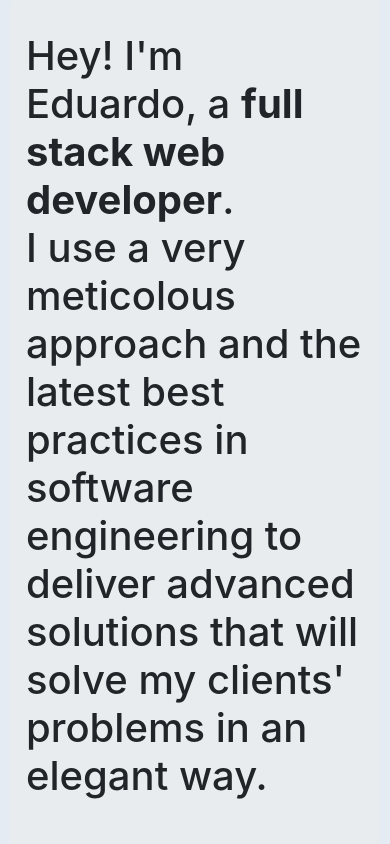
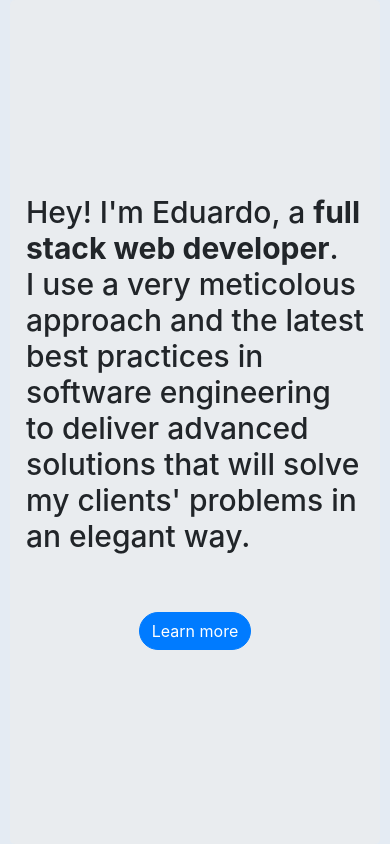
Before and after one commit to eduardomecchia/nuxt-portfolio, a Nuxt app: page / in a window 390 px wide. Shown: the top 844 px of the page. Built offline with nearby package versions, Linux system fonts and the light colour scheme.

Commit message:
fix: padding of project cards and font-size of mobile jumbotron

```diff
--- a/components/jumbotron.vue
+++ b/components/jumbotron.vue
@@ -44,8 +44,17 @@
         font-weight: 600;
 
         &__heading {
-            strong { font-size: 40px; }
-            font-size: 40px;
+            &,
+            strong {
+                font-size: 40px;
+            }
+
+            @media screen and (max-width: 768px) {
+                &,
+                strong {
+                    font-size: 30px;
+                }
+            }
         }
 
         &__cta {
--- a/pages/index.vue
+++ b/pages/index.vue
@@ -124,11 +124,11 @@
             align-items: center;
             margin-top: 20px;
 
-            /* @media screen and (max-width: 992px) {
+            @media screen and (max-width: 768px) {
                 & {
-                    justify-content: center;
+                    padding: 20px;
                 }
-            } */
+            }
         }
     }
 </style>
```
